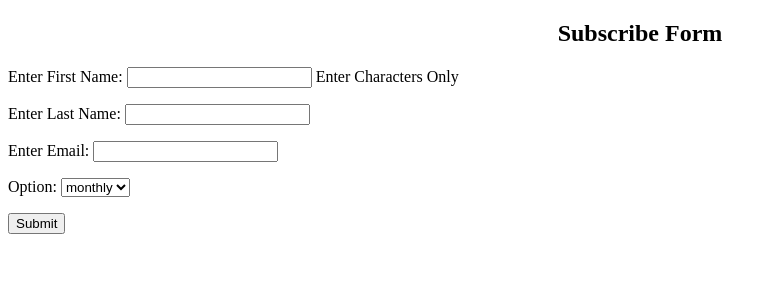
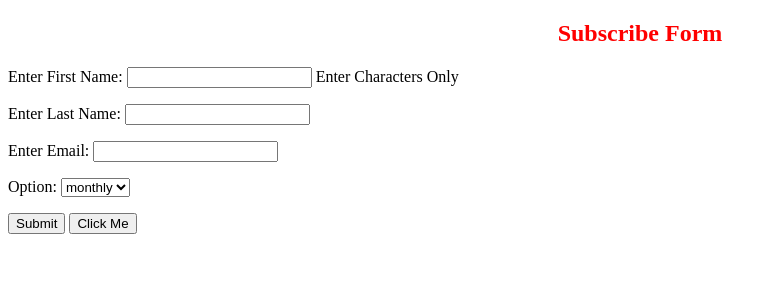
Before and after one commit to MohammedKaif037/JobApp, a Django app: page /subscribe in a window 1280 px wide. Shown: the top 300 px of the page, without its empty margins (0-776 px from the left). Run offline with Django 4.2, Linux system fonts and the light colour scheme.

Commit message:
template

```diff
--- a/subscribe/templates/subscribe/subscribe.html
+++ b/subscribe/templates/subscribe/subscribe.html
@@ -3,7 +3,12 @@
 <head>
     <meta charset="UTF-8">
     <meta name="viewport" content="width=device-width, initial-scale=1.0">
-
+    <style>
+        h2{
+            text-align: center;
+            color: red;
+        }
+    </style>
     <title>Document</title>
 </head>
 <body>
@@ -19,7 +24,13 @@
 
           <input type="submit" value="Submit">
         </div>
+        <button onclick="popup()">Click  Me</button>
 
     </form>
+    <script>
+        function popup() {
+            alert("Hello World");
+        }
+    </script>
 </body>
 </html>
```
